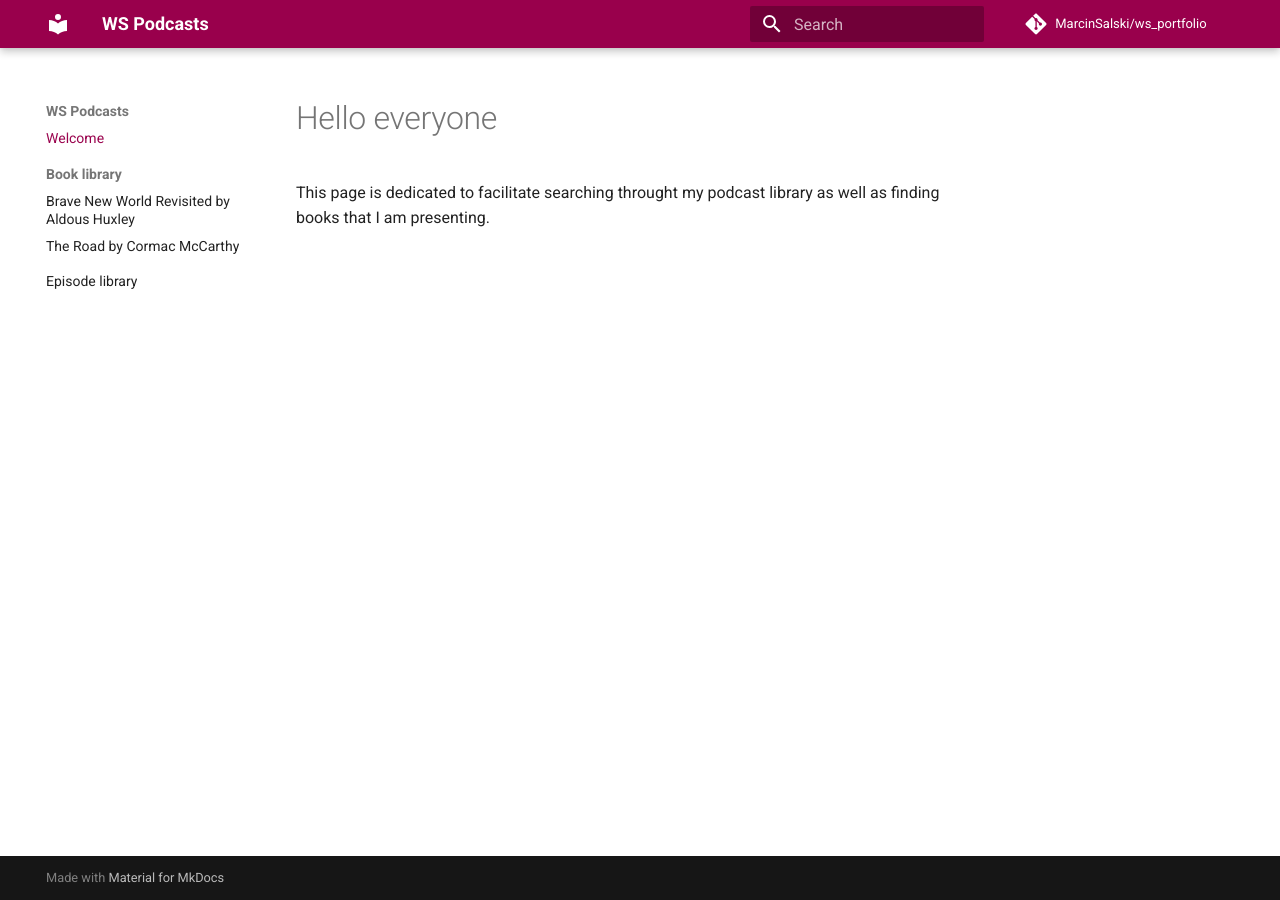
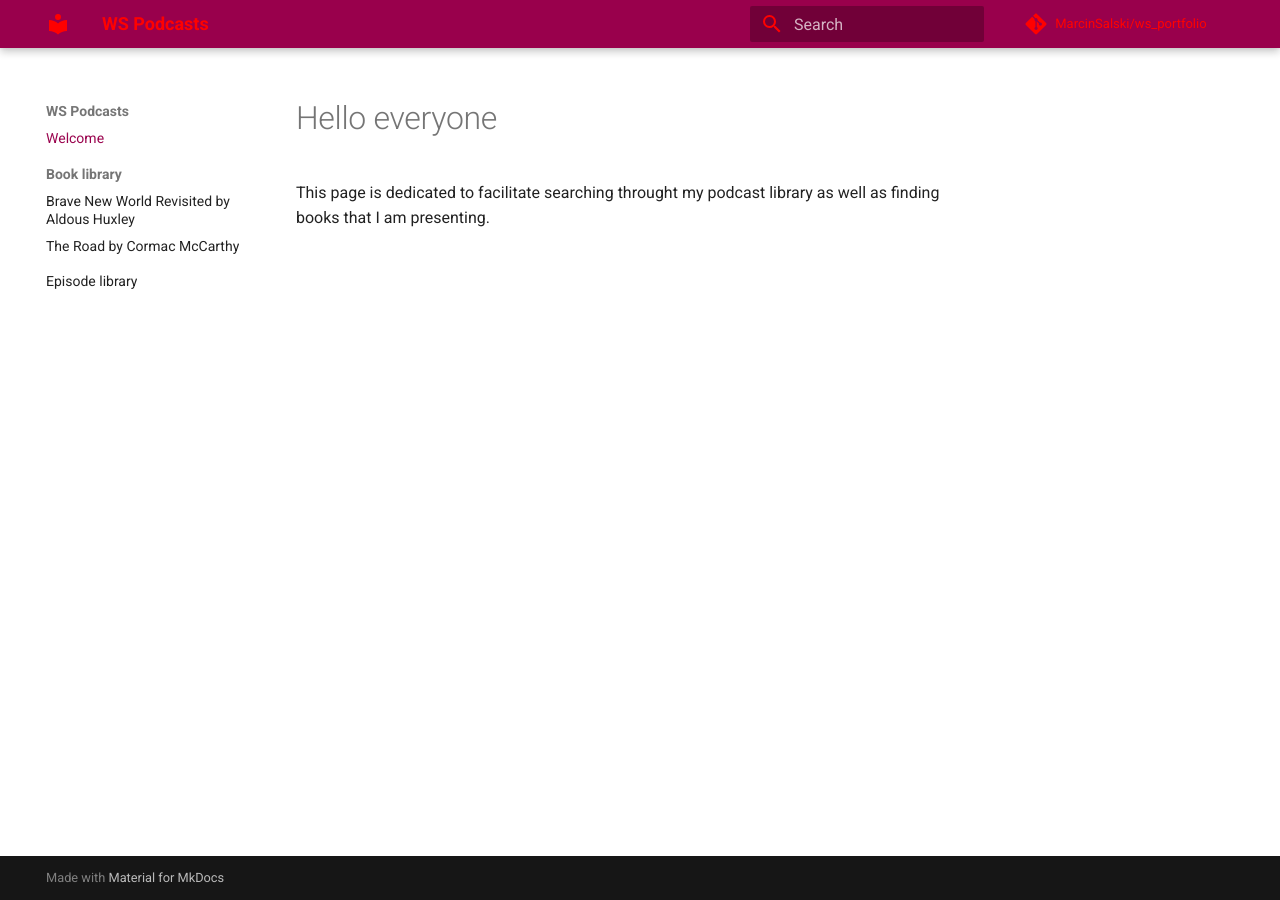
Before and after one commit to MarcinSalski/ws_portfolio, an MkDocs documentation site: the page built from docs/index.md, in a window 1280 px wide. Built offline with MkDocs 1.6.1 and Material for MkDocs 9.7.7, drawn with Linux system fonts in a browser that asks for light colours; comment, search, counter and statistics services are not loaded.

Commit message:
testy kolorow pomocniczych

```diff
--- a/docs/stylesheets/extra.css
+++ b/docs/stylesheets/extra.css
@@ -6,8 +6,8 @@
   --md-accent-fg-color: rgb(0, 0, 255);
 
   /* Opcjonalnie – tło górnej belki */
-  --md-primary-bg-color: rgb(255, 255, 255);
+  --md-primary-bg-color: rgb(255, 0, 0);
 
   /* (opcjonalnie) Kolor tekstu w nav-bar */
-  --md-primary-fg-color--light: rgb(255, 255, 255);
+  --md-primary-fg-color--light: rgb(0, 255, 0);
 }
```
